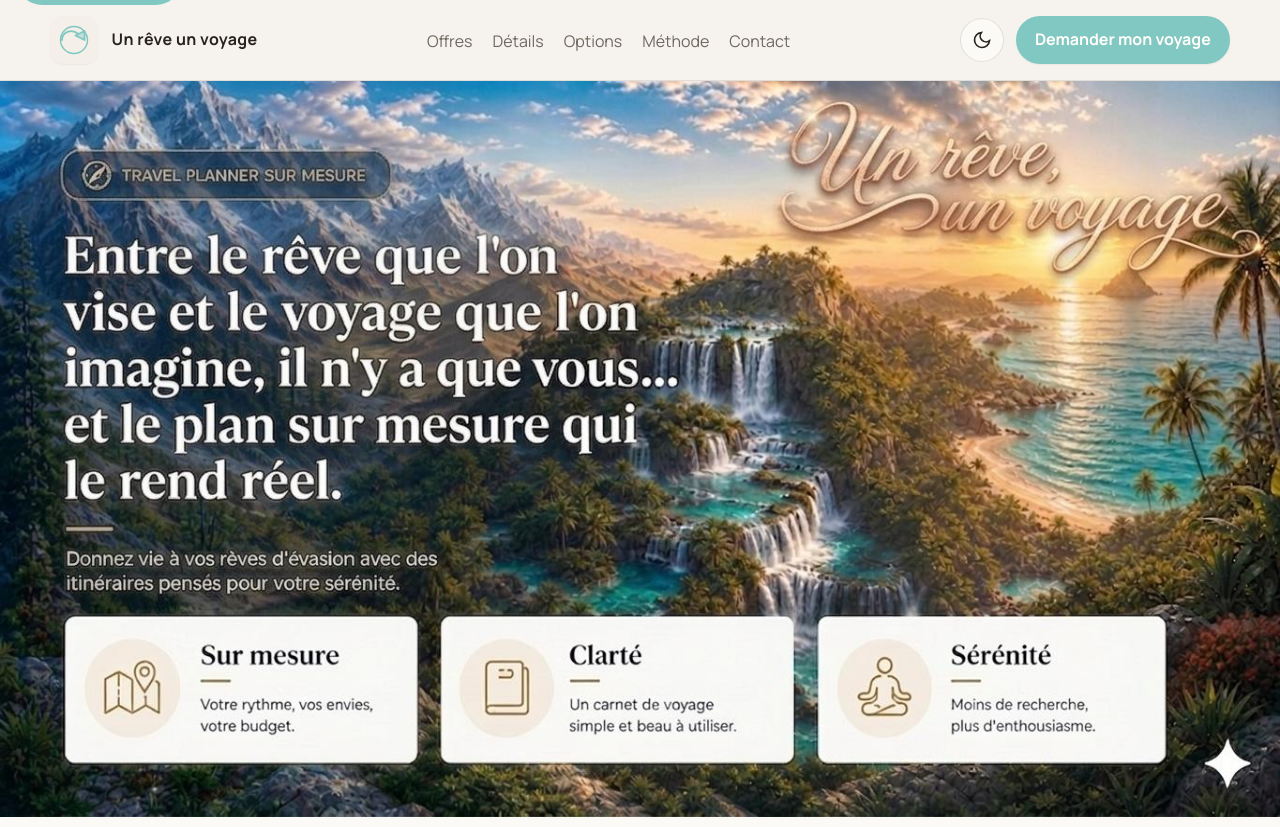
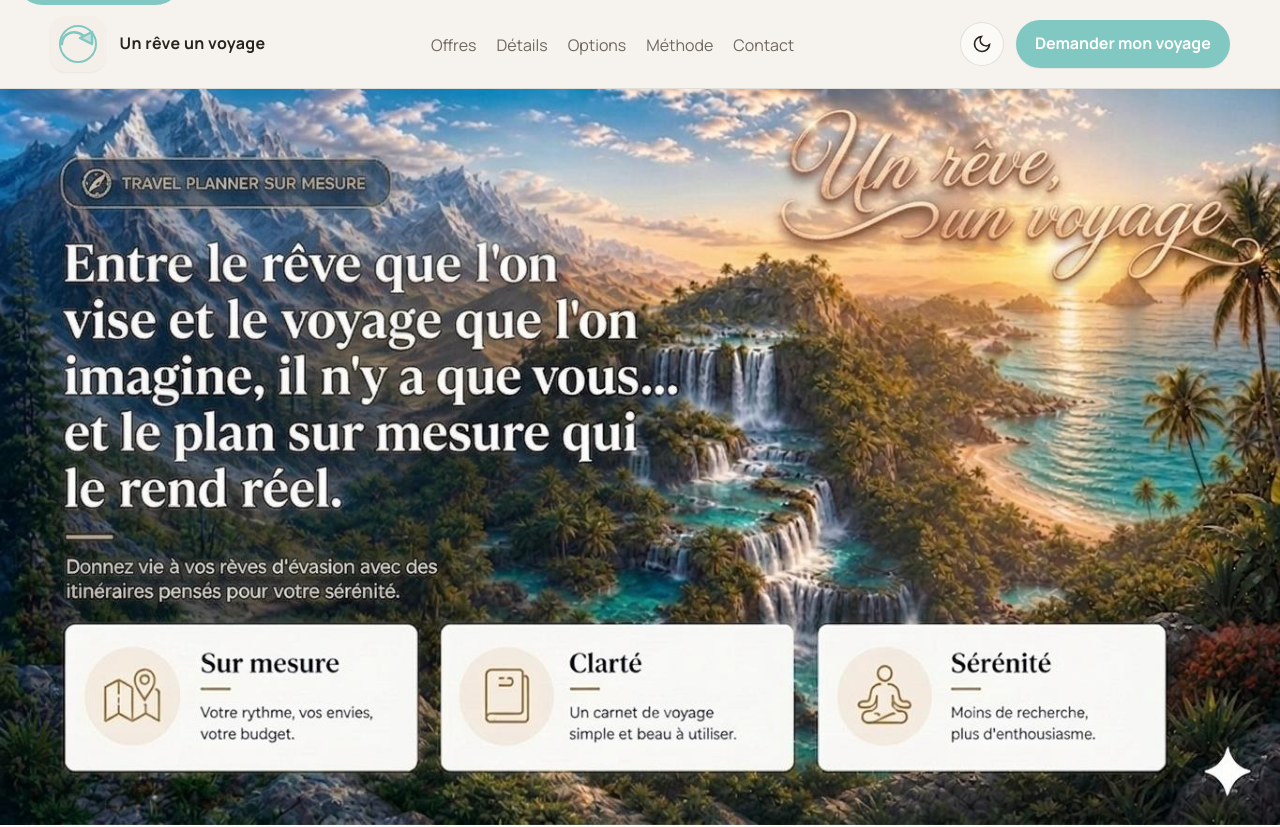
Before and after one commit to Tasiana26/un-reve-un-voyage, a plain HTML site: page index.html in a window 1280 px wide. Shown: the top 827 px of the page. Drawn offline with nearby package versions, Linux system fonts and the light colour scheme.

Commit message:
Update index.html

```diff
--- a/index.html
+++ b/index.html
@@ -44,7 +44,7 @@
     .site-header{position:sticky;top:0;z-index:50;background:color-mix(in srgb,var(--color-bg) 82%, transparent);backdrop-filter:blur(14px);border-bottom:1px solid color-mix(in srgb,var(--color-text) 10%, transparent)}
     .header-inner{display:flex;align-items:center;justify-content:space-between;gap:var(--space-4);padding:1rem 0}
     .brand{display:flex;align-items:center;gap:.85rem;font-size:var(--text-sm);font-weight:700;letter-spacing:.02em}
-    .brand-mark{width:48px;height:48px;padding:6px;border-radius:14px;background:var(--color-surface-2);color:var(--color-primary);box-shadow:var(--shadow-sm)}
+    .brand-mark{width:56px;height:56px;padding:4px;border-radius:16px;background:var(--color-surface-2);color:var(--color-primary);box-shadow:var(--shadow-sm)}
     .nav-links{display:flex;align-items:center;gap:1.25rem;list-style:none}
     .nav-links a{font-size:var(--text-sm);color:var(--color-text-muted)}
     .nav-links a:hover{color:var(--color-text)}
```
